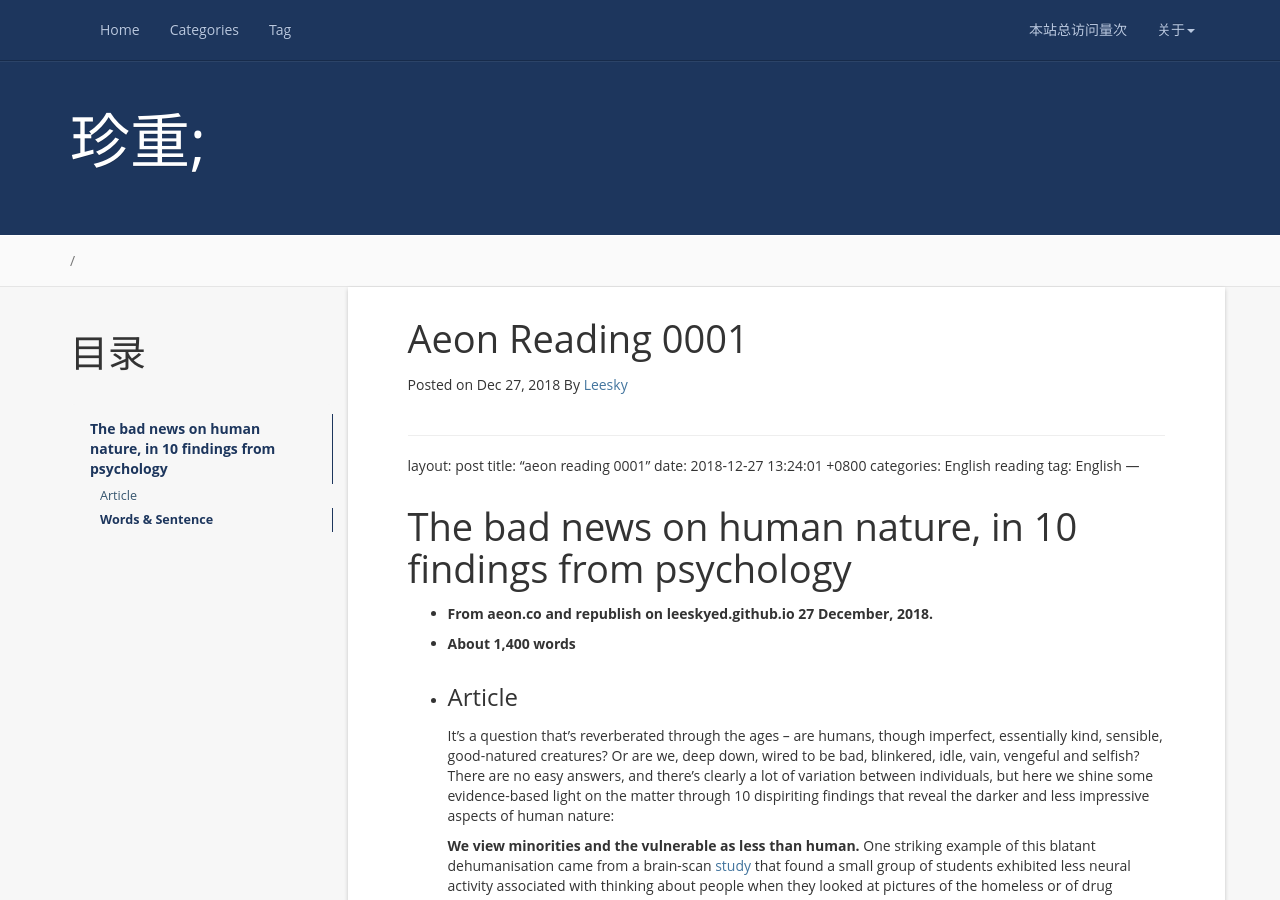
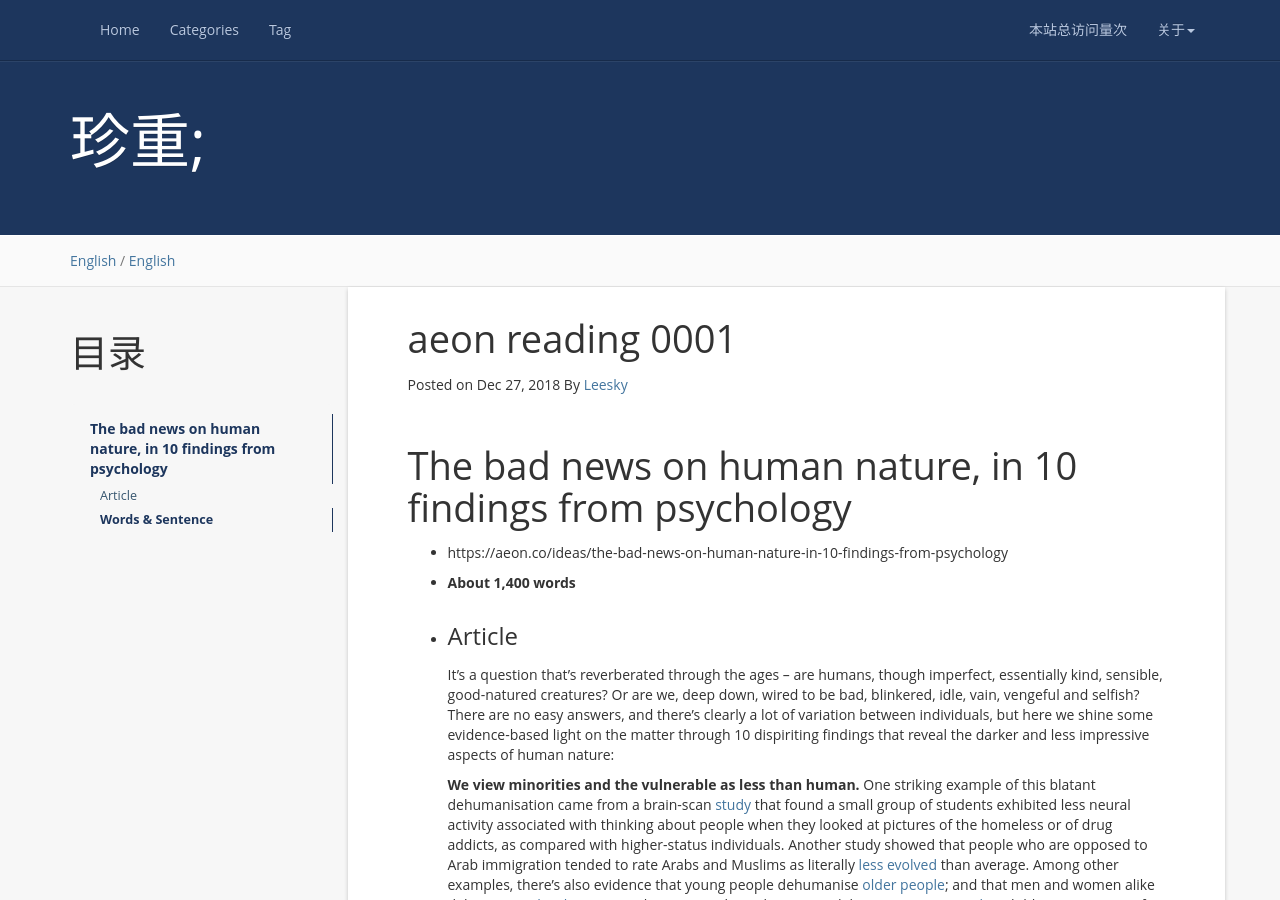
Before and after one commit to leeskyed/leeskyed.github.io, a Jekyll site: the page built from _posts/2018-12-27-aeon-reading-0001.md, in a window 1280 px wide and 900 px high. Built offline with Jekyll 4.4.1, drawn with Linux system fonts in a browser that asks for light colours; nearby versions of some CDN libraries; our own code applies the rules of GitHub Pages for plain Markdown files; a script that is not in the unit is left out; comment, search, counter and statistics services are not loaded.

Commit message:
change pattern on post

```diff
--- a/_posts/2018-12-27-aeon-reading-0001.md
+++ b/_posts/2018-12-27-aeon-reading-0001.md
@@ -1,9 +1,8 @@
-
 ---
 layout: post
 title:  "aeon reading 0001"
 date:   2018-12-27 13:24:01 +0800
-categories: English reading
+categories: English
 tag: English
 ---
 
@@ -13,38 +12,47 @@ tag: English
 
 # The bad news on human nature, in 10 findings from psychology
 
-- **From aeon.co and republish on leeskyed.github.io 27 December, 2018.**
+- https://aeon.co/ideas/the-bad-news-on-human-nature-in-10-findings-from-psychology
 
 - **About 1,400 words**
+
 
 - ### Article
 
   It’s a question that’s reverberated through the ages – are humans, though imperfect, essentially kind, sensible, good-natured creatures? Or are we, deep down, wired to be bad, blinkered, idle, vain, vengeful and selfish? There are no easy answers, and there’s clearly a lot of variation between individuals, but here we shine some evidence-based light on the matter through 10 dispiriting findings that reveal the darker and less impressive aspects of human nature:
 
+
   **We view minorities and the vulnerable as less than human.** One striking example of this blatant dehumanisation came from a brain-scan [study](https://digest.bps.org.uk/2006/11/10/seeing-others-as-less-than-human/) that found a small group of students exhibited less neural activity associated with thinking about people when they looked at pictures of the homeless or of drug addicts, as compared with higher-status individuals. Another study showed that people who are opposed to Arab immigration tended to rate Arabs and Muslims as literally [less evolved](https://www.ncbi.nlm.nih.gov/pubmed/26121523) than average. Among other examples, there’s also evidence that young people dehumanise [older people](http://psycnet.apa.org/record/2017-08227-001); and that men and women alike dehumanise [drunk women](https://link.springer.com/article/10.1007/s11199-018-0958-9). What’s more, the inclination to dehumanise starts [early](https://onlinelibrary.wiley.com/doi/epdf/10.1111/desc.12539) – children as young as five view out-group faces (of people from a different city or a different gender to the child) as less human than in-group faces.
+
 
   **We experience** **Schadenfreude** **(pleasure at another person’s distress) by the age of four,** according to a [study](https://onlinelibrary.wiley.com/doi/abs/10.1111/bjdp.12013) from 2013. That sense is heightened if the child perceives that the person deserves the distress. A more recent [study](http://dx.doi.org/10.1038/s41562-017-0264-5) found that, by age six, children will pay to watch an antisocial puppet being hit, rather than spending the money on stickers.
 
+
   **We believe in karma – assuming that the downtrodden of the world deserve their fate.** The unfortunate consequences of such beliefs were first demonstrated in the now classic [research](http://web.mit.edu/curhan/www/docs/Articles/biases/4_J_Personality_Social_Psychology_203_(Lerner).pdf) from 1966 by the American psychologists Melvin Lerner and Carolyn Simmons. In their experiment, in which a female learner was punished with electric shocks for wrong answers, women participants subsequently rated her as less likeable and admirable when they heard that they would be seeing her suffer again, and especially if they felt powerless to minimise this suffering. Since then, [research](https://link.springer.com/chapter/10.1007/978-1-4757-6418-5_12) has shown our willingness to blame the poor, rape victims, AIDS patients and others for their fate, so as to preserve our belief in a just world. By extension, the same or similar processes are likely responsible for our subconscious rose-tinted view of [rich people](https://journals.sagepub.com/doi/pdf/10.1177/1368430215596075).
+
 
   **We are blinkered and dogmatic.** If people were rational and open-minded, then the straightforward way to correct someone’s false beliefs would be to present them with some relevant facts. However a classic [study](http://psycnet.apa.org/record/1981-05421-001) from 1979 showed the futility of this approach – participants who believed strongly for or against the death penalty completely ignored facts that undermined their position, actually doubling-down on their initial view. This seems to occur in part because we see opposing facts as undermining our sense of [identity](https://www.tandfonline.com/doi/abs/10.1080/0163853X.2015.1136507). It doesn’t help that many of us are [overconfident](https://www.apa.org/pubs/journals/features/xge-xge0000161.pdf) about how much we understand things and that, when we believe our opinions are superior to others, this [deters us](https://www.sciencedirect.com/science/article/pii/S002210311730714X) from seeking out further relevant knowledge.
 
+
   **We would rather electrocute ourselves than spend time in our own thoughts.** This was demonstrated in a controversial 2014 [study](http://science.sciencemag.org/content/345/6192/75) in which 67 per cent of male participants and 25 per cent of female participants opted to give themselves unpleasant electric shocks rather than spend 15 minutes in peaceful contemplation.
+
 
   **We are vain and overconfident.** Our irrationality and dogmatism might not be so bad were they married to some humility and self-insight, but most of us walk about with inflated views of our abilities and qualities, such as our driving skills, [intelligence](https://journals.plos.org/plosone/article?id=10.1371/journal.pone.0200103) and attractiveness – a phenomenon that’s been dubbed the Lake Wobegon Effect after the fictional town where ‘all the women are strong, all the men are good-looking, and all the children are above average’. Ironically, the least skilled among us are the most prone to overconfidence (the so-called Dunning-Kruger [effect](https://www.ncbi.nlm.nih.gov/pubmed/10626367)). This vain self-enhancement seems to be most extreme and irrational in the case of our [morality](https://www.ncbi.nlm.nih.gov/pmc/articles/PMC5641986/), such as in how principled and fair we think we are. In fact, even jailed [criminals](https://www.ncbi.nlm.nih.gov/pubmed/24359153) think they are kinder, more trustworthy and honest than the average member of the public.
 
+
   **We are moral hypocrites.** It pays to be wary of those who are the quickest and loudest in condemning the moral failings of others – the chances are that moral preachers are as guilty themselves, but take a far lighter view of their own transgressions. In one [study](https://www.sciencedirect.com/science/article/pii/S0022103108000553), researchers found that people rated the exact same selfish behaviour (giving themselves the quicker and easier of two experimental tasks on offer) as being far less fair when perpetuated by others. Similarly, there is a long-studied phenomenon known as actor-observer asymmetry, which in part describes our [tendency](http://journals.sagepub.com/doi/abs/10.1177/0146167217711918) to attribute other people’s bad deeds, such as our partner’s [infidelities](https://www.tandfonline.com/doi/abs/10.1080/01973533.2017.1350578), to their character, while attributing the same deeds performed by ourselves to the situation at hand. These self-serving double standards could even explain the common feeling that incivility is on the increase – recent [research](https://www.ncbi.nlm.nih.gov/pmc/articles/PMC4873069/) shows that we view the same acts of rudeness far more harshly when they are committed by strangers than by our friends or ourselves.
+
 
   **We are all potential trolls.** As anyone who has found themselves in a spat on Twitter will attest, social media might be magnifying some of the worst aspects of human nature, in part due to the online [disinhibition](https://www.liebertpub.com/doi/abs/10.1089/1094931041291295) effect, and the fact that [anonymity](https://link.springer.com/article/10.1007/BF03395662) (easy to achieve online) is known to increase our inclinations for immorality. While research has suggested that people who are prone to [everyday sadism](https://journals.sagepub.com/doi/abs/10.1177/0956797613490749) (a worryingly high proportion of us) are especially [inclined](https://onlinelibrary.wiley.com/doi/abs/10.1111/jopy.12393) to online trolling, a [study](https://www.ncbi.nlm.nih.gov/pmc/articles/PMC5791909/) published last year revealed how being in a bad mood, and being exposed to trolling by others, double the likelihood of a person engaging in trolling themselves. In fact, initial trolling by a few can cause a snowball of increasing negativity, which is exactly what researchers found when they studied reader discussion on CNN.com, with the ‘proportion of flagged posts and proportion of users with flagged posts … rising over time’.
 
+
   **We favour ineffective leaders with psychopathic traits.** The American personality psychologist Dan McAdams recently [concluded](https://www.jstor.org/stable/10.26613/esic.1.2.45#metadata_info_tab_contents) that the US President Donald Trump’s overt aggression and insults have a ‘primal appeal’, and that his ‘incendiary Tweets’ are like the ‘charging displays’ of an alpha male chimp, ‘designed to intimidate’. If McAdams’s assessment is true, it would fit into a wider pattern – the finding that psychopathic traits are more common than average among leaders. Take the [survey](https://www.tandfonline.com/doi/abs/10.1080/14999013.2014.951103?journalCode=ufmh20) of financial leaders in New York that found they scored highly on psychopathic traits but lower than average in emotional intelligence. A [meta-analysis](https://www.researchgate.net/publication/327039686_Shall_We_Serve_the_Dark_Lords_A_Meta-Analytic_Review_of_Psychopathy_and_Leadership) published this summer concluded that there is indeed a modest but significant link between higher trait psychopathy and gaining leadership positions, which is important since psychopathy also correlates with poorer leadership.
+
 
   **We are sexually attracted to people with dark personality traits.** Not only do we elect people with psychopathic traits to become our leaders, [evidence](http://journals.sagepub.com/doi/full/10.1177/0146167213483580)[suggests](https://onlinelibrary.wiley.com/doi/abs/10.1002/per.2040) that men and women are sexually attracted, at least in the short term, to people displaying the so-called ‘dark triad’ of traits – narcissism, psychopathy and Machiavellianism – thus risking further propagating these traits. One [study](https://www.sciencedirect.com/science/article/pii/S0191886913012245) found that a man’s physical attractiveness to women was increased when he was described as self-interested, manipulative and insensitive. One theory is that the dark traits successfully communicate ‘mate quality’ in terms of confidence and the willingness to take risks. Does this matter for the future of our species? Perhaps it does – another [paper](https://www.sciencedirect.com/science/article/pii/S1090513816300010), from 2016, found that those women who were more strongly attracted to narcissistic men’s faces tended to have more children.
 
 
-
   Don’t get too down – these findings say nothing of the success that some of us have had in overcoming our baser instincts. In fact, it is arguably by acknowledging and understanding our shortcomings that we can more successfully overcome them, and so cultivate the better angels of our nature.
-
 
 
   *This is an adaptation of an* [*article*](https://digest.bps.org.uk/2018/10/12/what-are-we-like-10-psychology-findings-that-reveal-the-worst-of-human-nature/) *originally published by The British Psychological Society’s Research Digest.*
```
